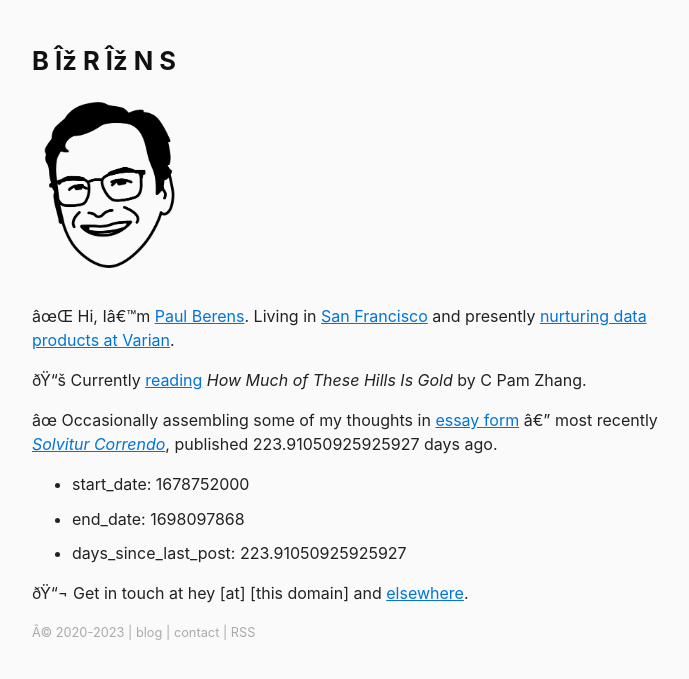
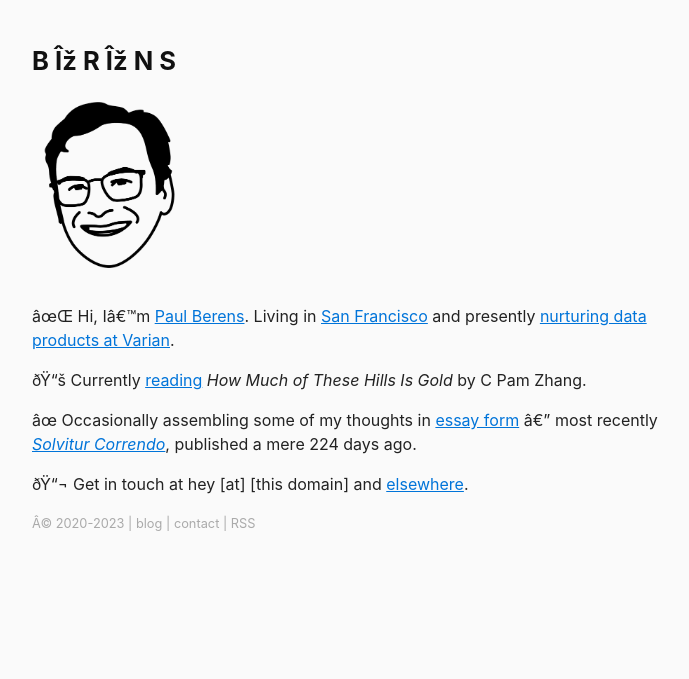
Before and after one commit to berensp/berensp.github.io, a Jekyll site: the page built from index.md, in a window 1280 px wide. Shown: the top 679 px of the page, without its empty margins (288-977 px from the left). Built offline with Jekyll 4.4.1, drawn with Linux system fonts in a browser that asks for light colours; a script that is not in the unit is left out.

Commit message:
Update index.md

```diff
--- a/index.md
+++ b/index.md
@@ -10,10 +10,6 @@ layout: home
 
 📚 Currently [reading](/books/) *{{ site.book_now_title }}* by {{ site.book_now_author }}.
 
-✍ Occasionally assembling some of my thoughts in [essay form](/blog/) — most recently [*{{ site.posts.first.title }}*]({{ site.posts.first.url }}), published{% if days_since_last_post < 0 %} today.{% elsif days_since_last_post == 1 %} yesterday.{% else %} {{ days_since_last_post }} days ago.{% endif %}
-
-- start_date: {{ start_date }}
-- end_date: {{ end_date }}
-- days_since_last_post: {{ days_since_last_post }}
+✍ Occasionally assembling some of my thoughts in [essay form](/blog/) — most recently [*{{ site.posts.first.title }}*]({{ site.posts.first.url }}), published a mere {% if days_since_last_post < 0 %} today.{% elsif days_since_last_post == 1 %} yesterday.{% else %} {{ days_since_last_post | round }} days ago.{% endif %}
 
 📬 Get in touch at hey [at] [this domain] and [elsewhere](/contact/).
```
